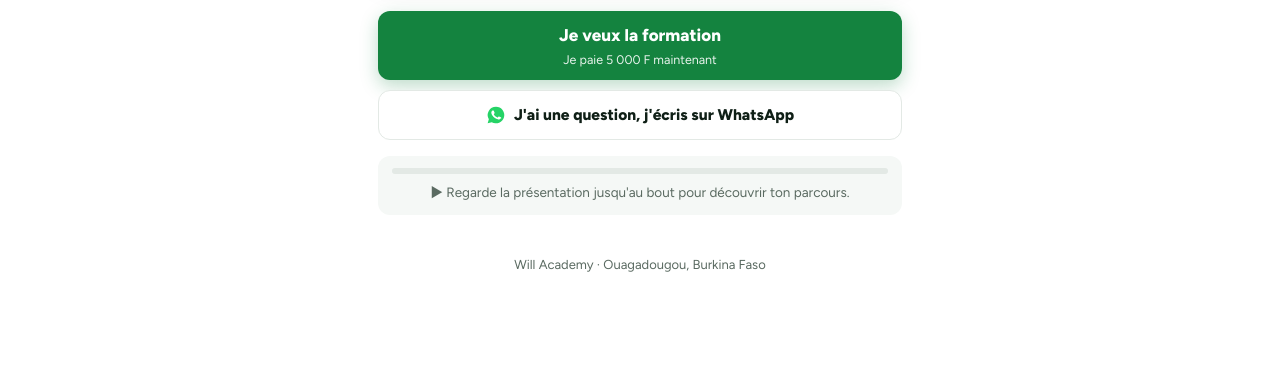
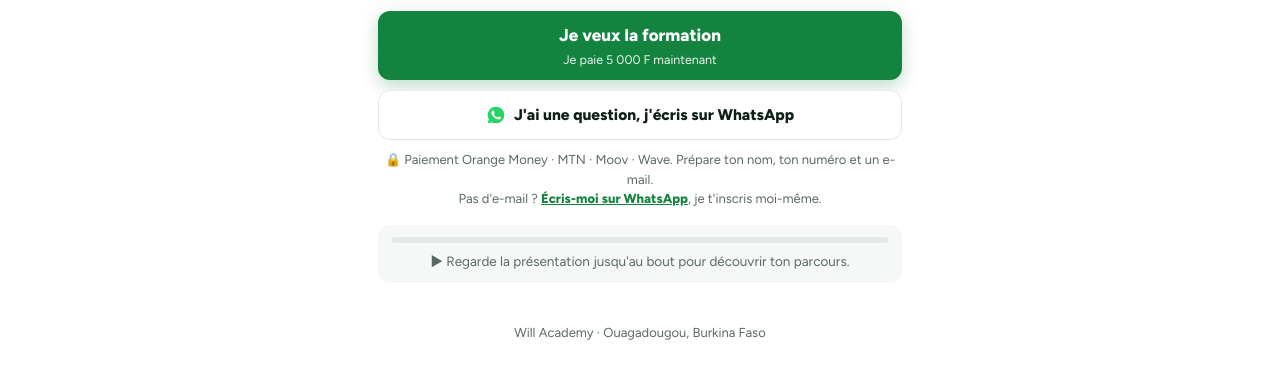
Before and after one commit to abacetiendrebeogo3-bot/personnage-ia, a plain HTML site: page index.html in a window 1280 px wide. Shown: the part 631-1015 px from the top of the page. Before the commit the page ends 946 px from the top, so only its background shows below. Drawn offline with Linux system fonts and the light colour scheme.

Commit message:
Prévenir avant le paiement : moyens acceptés, e-mail requis, option WhatsApp
Co-Authored-By: Claude Opus 5.5 <noreply@anthropic.com>
Claude-Session: https://claude.ai/code/session_0186WRKbNR72bAMtP8inP2MF

```diff
--- a/index.html
+++ b/index.html
@@ -188,6 +188,8 @@ h3{font-size:19px;font-weight:800}
 #locked{scroll-margin-top:60px}
 .mini-cta .btn{min-height:50px;font-size:16px}
 .sd b{color:var(--ink)}
+.paynote{font-size:13px;color:var(--muted);text-align:center;margin-top:10px;line-height:1.5}
+.paynote a{color:var(--green);font-weight:700}
 </style>
 <!-- Meta Pixel -->
 <script>
@@ -226,6 +228,7 @@ fbq('track','PageView');
     <a class="btn" href="#" data-pay>Je veux la formation<small>Je paie 5 000 F maintenant</small></a>
     <a class="btn alt" href="#" data-wa><svg viewBox="0 0 24 24" fill="#25D366" aria-hidden="true"><path d="M12 2a10 10 0 0 0-8.6 15.1L2 22l5-1.3A10 10 0 1 0 12 2zm5.3 14.1c-.2.6-1.3 1.2-1.8 1.2-.5.1-1 .1-3.3-.8-2.8-1.1-4.5-4-4.7-4.2-.1-.2-1.1-1.5-1.1-2.9s.7-2.1 1-2.4c.3-.3.6-.3.8-.3h.6c.2 0 .4 0 .6.5l.9 2.1c.1.2.1.4 0 .5l-.3.5-.4.5c-.1.1-.3.3-.1.6.2.3.8 1.3 1.7 2.1 1.2 1 2.1 1.3 2.4 1.5.3.1.5.1.6-.1l.9-1c.2-.3.4-.2.6-.1l2 1c.3.1.5.2.5.3.1.2.1.7-.1 1.3z"/></svg>J'ai une question, j'écris sur WhatsApp</a>
   </div>
+  <p class="paynote">🔒 Paiement Orange Money · MTN · Moov · Wave. Prépare ton nom, ton numéro et un e-mail.<br>Pas d'e-mail ? <a href="#" data-wa>Écris-moi sur WhatsApp</a>, je t'inscris moi-même.</p>
 
   <div class="gate" id="gate">
     <div class="gbar"><i id="gfill"></i></div>
@@ -298,6 +301,7 @@ fbq('track','PageView');
       <div class="cta">
         <a class="btn" href="#" data-pay>Je veux la formation<small>Je paie 5 000 F maintenant</small></a>
       </div>
+      <p class="paynote">🔒 Paiement Orange Money · MTN · Moov · Wave. Prépare ton nom, ton numéro et un e-mail.<br>Pas d'e-mail ? <a href="#" data-wa>Écris-moi sur WhatsApp</a>, je t'inscris moi-même.</p>
       <p class="after">Après ton paiement, écris-moi sur WhatsApp : je t'ajoute au groupe pour la séance de 20 h.</p>
     </div>
   </section>
```
